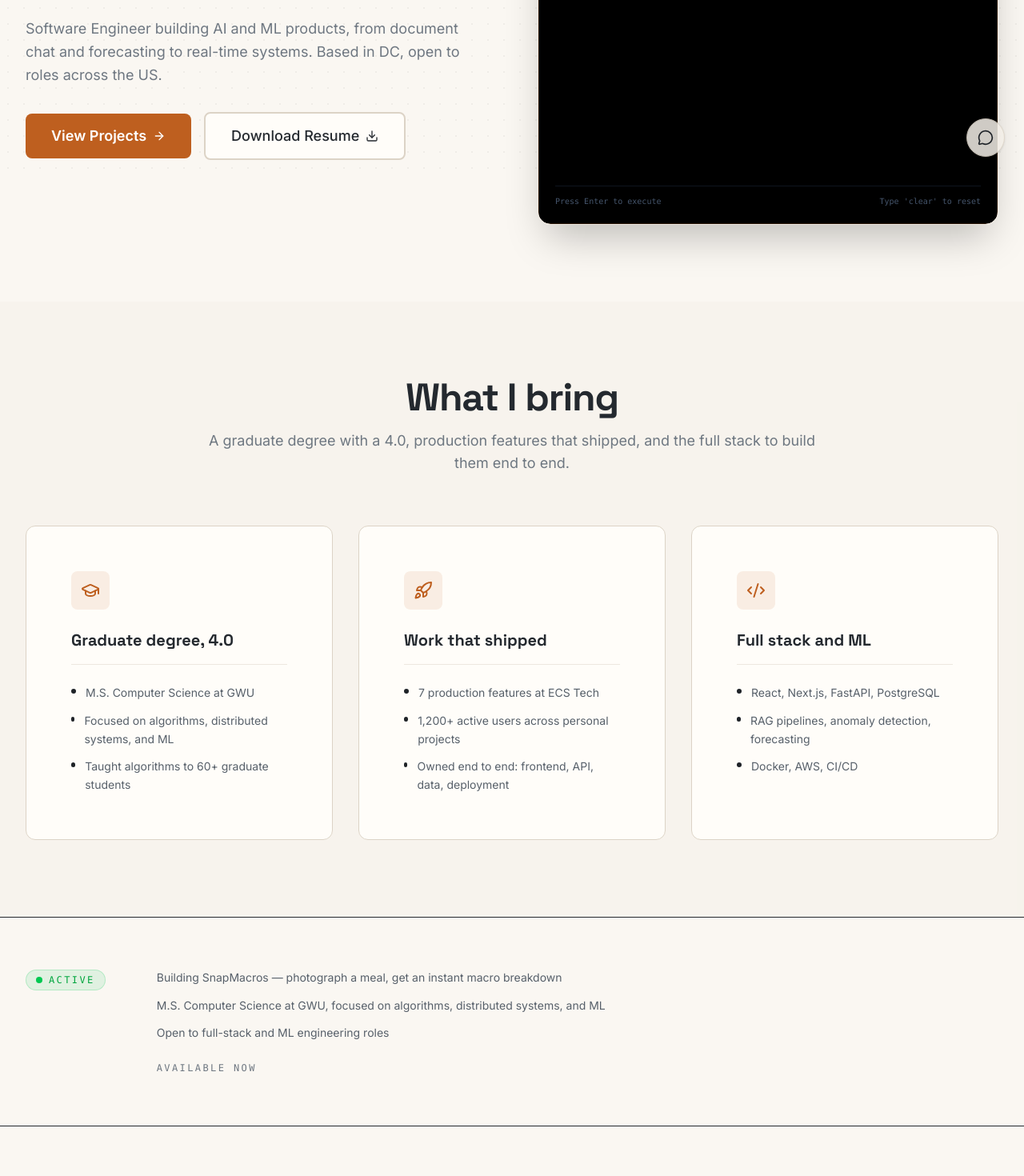
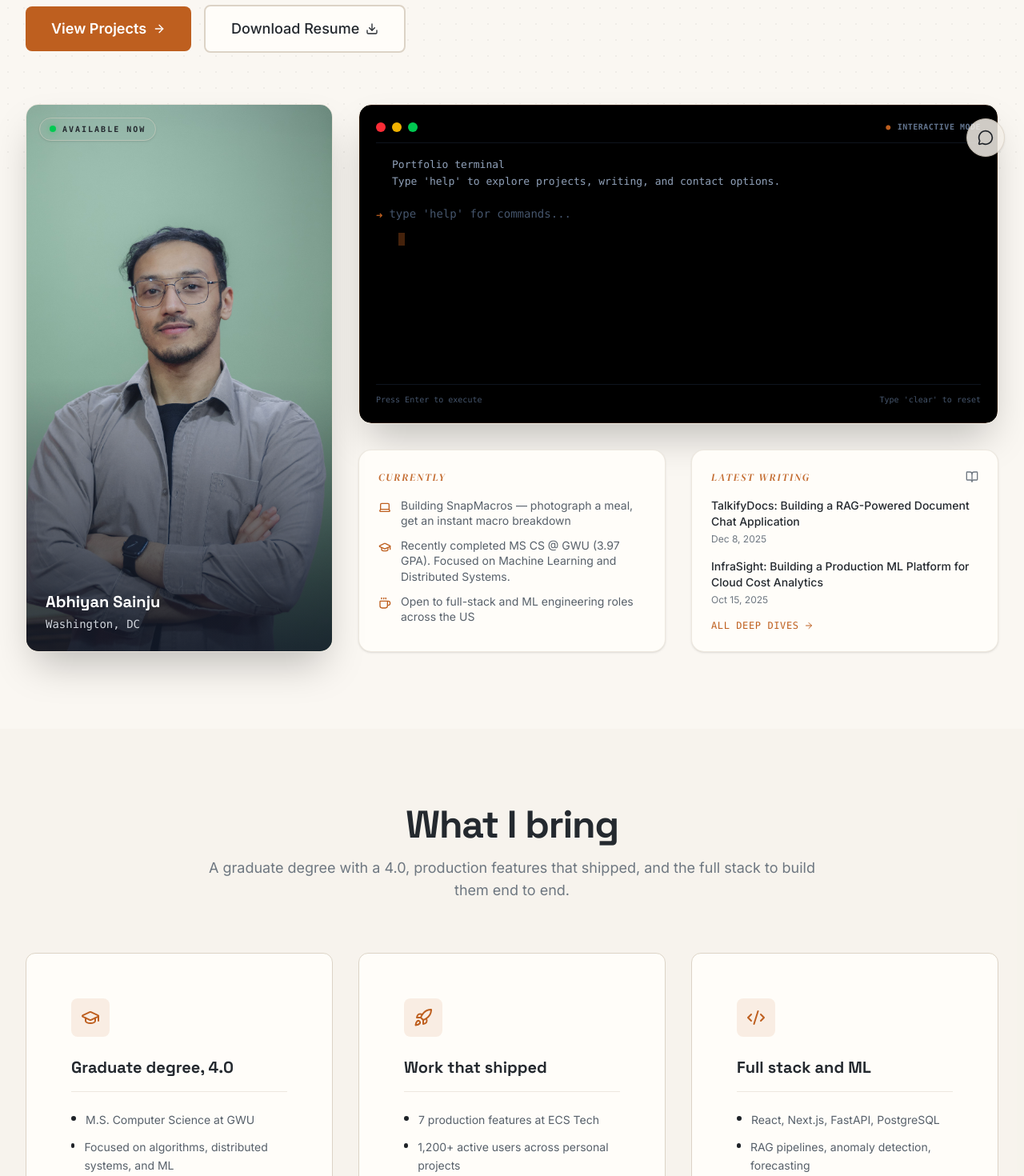
Before and after one commit to aabhiyann/portfolio-abhiyan, a React (Vite) app: page / in a window 1280 px wide. Shown: the part 580-2050 px from the top of the page at 80% size. Built offline with nearby package versions, Linux system fonts and the light colour scheme.

Commit message:
feat: rebuild home hero into full-width bento grid layout
Replaced 50/50 hero layout with a full-width bento grid

containing photo card, terminal, currently card, and writing.

Componentized HeroPhotoCard, HeroCurrentlyCard.

Removes standalone Currently section.

```diff
--- /dev/null
+++ b/src/components/HeroCurrentlyCard.tsx
@@ -0,0 +1,42 @@
+import React from "react";
+import { Coffee, GraduationCap, Laptop } from "lucide-react";
+
+const HeroCurrentlyCard: React.FC = () => {
+  return (
+    <div className="h-full w-full rounded-2xl bg-card p-6 border border-border-primary/50 shadow-sm flex flex-col justify-between hover:border-accent-primary/40 transition-colors">
+      <div>
+        <h3 className="label-serif mb-4">Currently</h3>
+        <ul className="space-y-3">
+          <li className="flex items-start gap-3">
+            <span className="mt-1 flex-shrink-0 text-accent-primary">
+              <Laptop className="w-4 h-4" />
+            </span>
+            <span className="text-sm text-text-secondary leading-snug">
+              Building SnapMacros — photograph a meal, get an instant macro
+              breakdown
+            </span>
+          </li>
+          <li className="flex items-start gap-3">
+            <span className="mt-1 flex-shrink-0 text-accent-primary">
+              <GraduationCap className="w-4 h-4" />
+            </span>
+            <span className="text-sm text-text-secondary leading-snug">
+              Recently completed MS CS @ GWU (3.97 GPA). Focused on Machine
+              Learning and Distributed Systems.
+            </span>
+          </li>
+          <li className="flex items-start gap-3">
+            <span className="mt-1 flex-shrink-0 text-accent-primary">
+              <Coffee className="w-4 h-4" />
+            </span>
+            <span className="text-sm text-text-secondary leading-snug">
+              Open to full-stack and ML engineering roles across the US
+            </span>
+          </li>
+        </ul>
+      </div>
+    </div>
+  );
+};
+
+export default HeroCurrentlyCard;
--- /dev/null
+++ b/src/components/HeroPhotoCard.tsx
@@ -0,0 +1,28 @@
+import React from "react";
+
+const HeroPhotoCard: React.FC = () => {
+  return (
+    <div className="h-full w-full rounded-2xl overflow-hidden shadow-2xl border border-border-primary/50 relative bg-card/40 backdrop-blur-md group">
+      <img
+        src="/images/about/portrait.jpg"
+        alt="Abhiyan Sainju"
+        className="absolute inset-0 w-full h-full object-cover object-center transition-transform duration-700 group-hover:scale-105"
+      />
+      <div className="absolute inset-0 bg-gradient-to-t from-gray-900/80 via-transparent to-transparent pointer-events-none" />
+      <div className="absolute bottom-0 left-0 w-full p-6 text-white text-left z-10 flex flex-col justify-end">
+        <h3 className="text-xl font-bold font-heading mb-1">Abhiyan Sainju</h3>
+        <p className="text-sm font-mono text-gray-300">Washington, DC</p>
+      </div>
+      <div className="absolute top-4 left-4 z-10">
+        <div className="inline-flex items-center gap-2 px-3 py-1.5 rounded-full bg-background/80 backdrop-blur-md border border-border-primary/50 shadow-sm">
+          <span className="w-2 h-2 rounded-full bg-green-500 shadow-[0_0_8px_rgba(34,197,94,0.6)]" />
+          <span className="text-[10px] font-mono uppercase tracking-[0.2em] text-text-primary font-bold">
+            Available Now
+          </span>
+        </div>
+      </div>
+    </div>
+  );
+};
+
+export default HeroPhotoCard;
--- /dev/null
+++ b/src/components/HeroWritingCard.tsx
@@ -0,0 +1,45 @@
+import React from "react";
+import { Link } from "react-router-dom";
+import { ArrowRight, BookOpen } from "lucide-react";
+import { articles } from "../data/Articles";
+
+const HeroWritingCard: React.FC = () => {
+  // Get latest 2 articles
+  const latestArticles = [...articles]
+    .sort((a, b) => new Date(b.date).getTime() - new Date(a.date).getTime())
+    .slice(0, 2);
+
+  return (
+    <div className="h-full w-full rounded-2xl bg-card p-6 border border-border-primary/50 shadow-sm flex flex-col justify-between hover:border-accent-primary/40 transition-colors">
+      <div>
+        <div className="flex items-center justify-between mb-4">
+          <h3 className="label-serif">Latest Writing</h3>
+          <BookOpen className="w-4 h-4 text-text-muted" />
+        </div>
+        <div className="space-y-4">
+          {latestArticles.map((article) => (
+            <Link
+              key={article.id}
+              to={`/deep-dives/${article.id}`}
+              className="group block"
+            >
+              <h4 className="text-sm font-medium text-text-primary group-hover:text-accent-primary transition-colors line-clamp-2">
+                {article.title}
+              </h4>
+              <p className="text-xs text-text-muted mt-1">{article.date}</p>
+            </Link>
+          ))}
+        </div>
+      </div>
+      <Link
+        to="/deep-dives"
+        className="inline-flex items-center gap-1.5 text-xs font-mono uppercase tracking-wider text-accent-primary group mt-4 hover:opacity-80 transition-opacity"
+      >
+        All Deep Dives
+        <ArrowRight className="w-3 h-3 group-hover:translate-x-1 transition-transform" />
+      </Link>
+    </div>
+  );
+};
+
+export default HeroWritingCard;
--- a/src/pages/Home.tsx
+++ b/src/pages/Home.tsx
@@ -7,7 +7,10 @@ import Page from "../components/Page";
 import Button from "../components/ui/Button";
 import SEO from "../components/SEO";
 import DottedBackground from "../components/DottedBackground";
-import HeroBento from "../components/HeroBento";
+import TerminalCard from "../components/TerminalCard";
+import HeroPhotoCard from "../components/HeroPhotoCard";
+import HeroCurrentlyCard from "../components/HeroCurrentlyCard";
+import HeroWritingCard from "../components/HeroWritingCard";
 import WhyHireMe from "../components/WhyHireMe";
 import ContactSection from "../components/ContactSection";
 import TypeWriter from "../components/ui/TypeWriter";
@@ -100,11 +103,11 @@ function Home() {
       <DottedBackground />
 
       {/* Hero Section */}
-      <section className="relative min-h-[95vh] flex flex-col justify-center py-24 overflow-hidden">
+      <section className="relative flex flex-col justify-center pt-32 pb-24 overflow-hidden">
         <div className="max-w-[90rem] mx-auto px-4 sm:px-6 md:px-8 w-full z-10">
-          <div className="flex flex-col lg:flex-row items-center gap-12 lg:gap-16">
-            {/* Left Column: Text & CTA */}
-            <div className="flex-1 max-w-2xl text-center lg:text-left">
+          <div className="flex flex-col gap-8">
+            {/* Top: Heading */}
+            <div className="max-w-4xl text-center lg:text-left">
               <motion.div
                 initial={{ opacity: 0, y: 30 }}
                 animate={{ opacity: 1, y: 0 }}
@@ -150,54 +153,35 @@ function Home() {
               </motion.div>
             </div>
 
-            {/* Right Column: Bento Grid Visuals */}
-            <div className="flex-1 w-full max-w-md lg:max-w-full">
-              <motion.div
-                initial={{ opacity: 0, x: 50 }}
-                animate={{ opacity: 1, x: 0 }}
-                transition={{ duration: 0.8, delay: 0.2 }}
-              >
-                <HeroBento />
-              </motion.div>
-            </div>
+            {/* Bottom: Bento Grid */}
+            <motion.div
+              initial={{ opacity: 0, y: 40 }}
+              animate={{ opacity: 1, y: 0 }}
+              transition={{ duration: 0.8, delay: 0.2 }}
+              className="grid grid-cols-1 lg:grid-cols-12 gap-6 lg:gap-8 min-h-[600px] mt-8"
+            >
+              {/* Photo: 30% (col-span-4) */}
+              <div className="lg:col-span-4 h-[500px] lg:h-full">
+                <HeroPhotoCard />
+              </div>
+
+              {/* Terminal & Cards: 70% (col-span-8) */}
+              <div className="lg:col-span-8 flex flex-col gap-6 lg:gap-8">
+                <div className="flex-1 min-h-[400px] rounded-2xl overflow-hidden shadow-2xl border border-border-primary/50 bg-card">
+                  <TerminalCard />
+                </div>
+                <div className="grid grid-cols-1 md:grid-cols-2 gap-6 lg:gap-8 h-auto">
+                  <HeroCurrentlyCard />
+                  <HeroWritingCard />
+                </div>
+              </div>
+            </motion.div>
           </div>
         </div>
       </section>
 
       {/* Why Hire Me Section */}
       <WhyHireMe />
-
-      {/* Currently Section */}
-      <section className="py-16 bg-bg-primary border-y border-border-primary/40">
-        <div className="max-w-[90rem] mx-auto px-6 md:px-8">
-          <div className="flex flex-col md:flex-row md:items-start md:gap-16 gap-6">
-            <div className="flex-shrink-0">
-              <div className="inline-flex items-center gap-2 px-3 py-1 rounded-full bg-green-500/10 border border-green-500/20">
-                <span className="w-2 h-2 rounded-full bg-green-500" />
-                <span className="text-xs font-mono uppercase tracking-[0.2em] text-green-600 dark:text-green-400">
-                  Active
-                </span>
-              </div>
-            </div>
-            <div className="flex-1">
-              <ul className="space-y-3 text-text-secondary text-sm leading-relaxed mb-6">
-                <li>
-                  Building SnapMacros — photograph a meal, get an instant macro
-                  breakdown
-                </li>
-                <li>
-                  M.S. Computer Science at GWU, focused on algorithms,
-                  distributed systems, and ML
-                </li>
-                <li>Open to full-stack and ML engineering roles</li>
-              </ul>
-              <p className="text-xs font-mono uppercase tracking-[0.2em] text-text-muted">
-                Available now
-              </p>
-            </div>
-          </div>
-        </div>
-      </section>
 
       {/* Experience Timeline */}
       <section className="py-24 bg-bg-surface/40">
```
